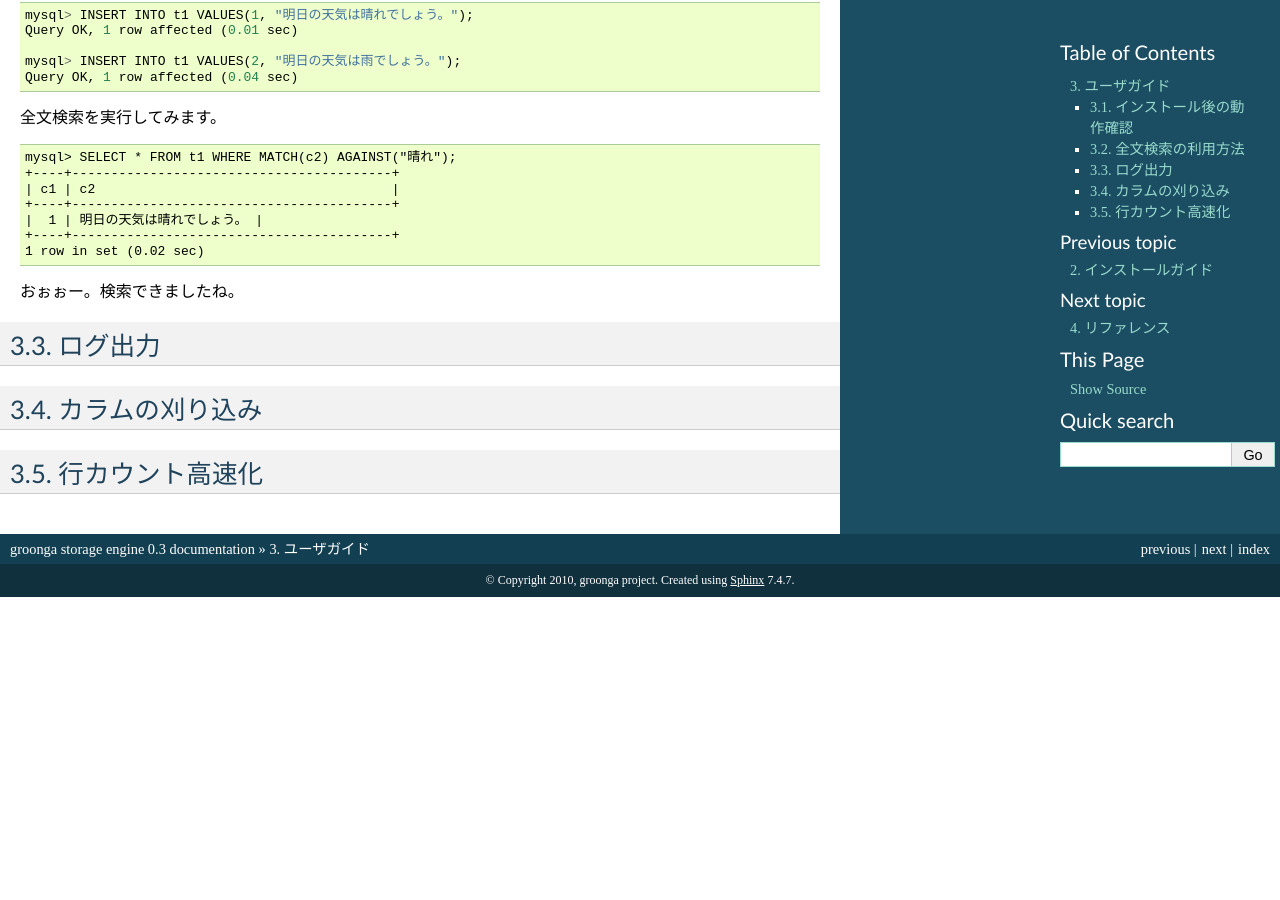
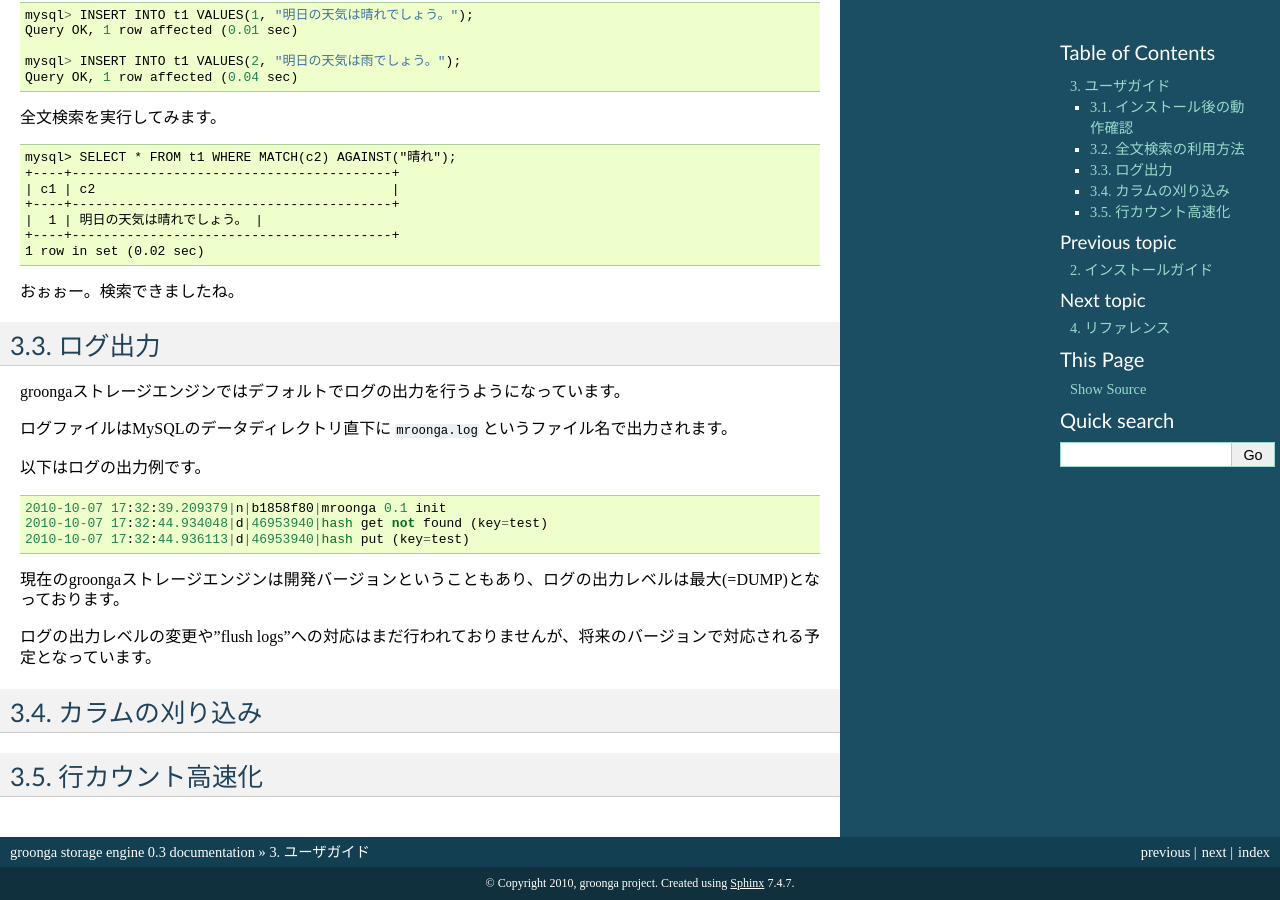
Before and after one commit to mroonga/mroonga, a Sphinx documentation site: the page built from doc/ja/source/userguide.rst, in a window 1280 px wide and 900 px high, scrolled down 904 px. Built offline with Sphinx 7.4.7, drawn with Linux system fonts in a browser that asks for light colours; before the commit the page ends 1501 px from its top, so only the background shows below that.

Commit message:
added description about logging in userguide documentation.

```diff
--- a/doc/ja/source/userguide.rst
+++ b/doc/ja/source/userguide.rst
@@ -69,6 +69,20 @@ INSERTでデータを投入してみましょう。 ::
 ログ出力
 ----------------------------
 
+groongaストレージエンジンではデフォルトでログの出力を行うようになっています。
+
+ログファイルはMySQLのデータディレクトリ直下に ``mroonga.log`` というファイル名で出力されます。
+
+以下はログの出力例です。 ::
+
+ 2010-10-07 17:32:39.209379|n|b1858f80|mroonga 0.1 init
+ 2010-10-07 17:32:44.934048|d|46953940|hash get not found (key=test)
+ 2010-10-07 17:32:44.936113|d|46953940|hash put (key=test)
+
+現在のgroongaストレージエンジンは開発バージョンということもあり、ログの出力レベルは最大(=DUMP)となっております。
+
+ログの出力レベルの変更や"flush logs"への対応はまだ行われておりませんが、将来のバージョンで対応される予定となっています。
+
 カラムの刈り込み
 ----------------------------
 
```
